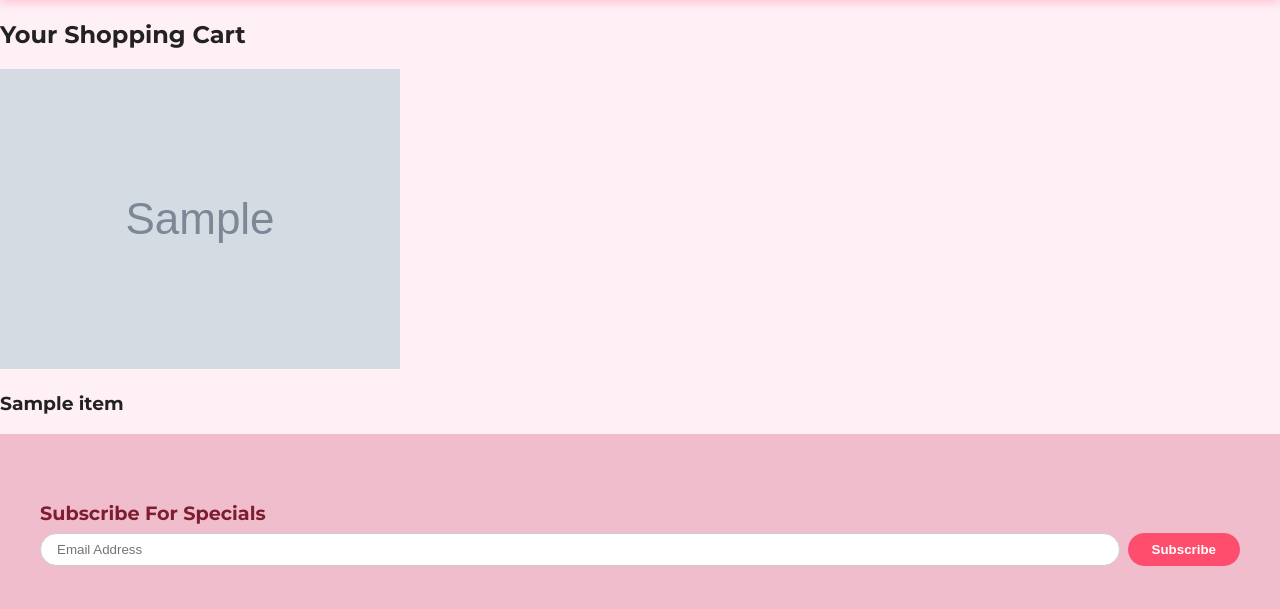
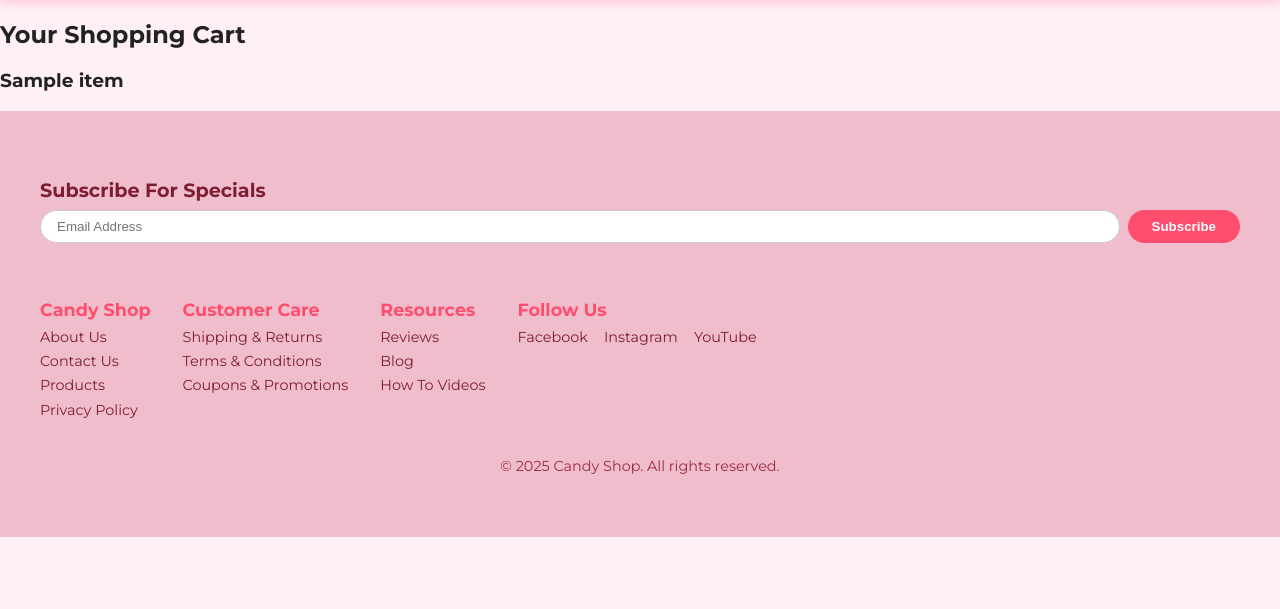
Before and after one commit to WebbCouture/candy-shop, a Django app: template main/templates/main/cart.html in a window 1280 px wide. Shown: the part 132-741 px from the top of the page. Run offline with Django 5.2, Linux system fonts and the light colour scheme; the template is opened without the code that fills it: most values are stand-ins (such as "Sample title", 1, 10 or a date in 2020); grey boxes marked "Sample" are stand-in pictures.

Commit message:
pic away from cart list

```diff
--- a/main/templates/main/cart.html
+++ b/main/templates/main/cart.html
@@ -11,7 +11,7 @@
     <div class="grid grid-cols-1 sm:grid-cols-2 md:grid-cols-3 gap-6 px-4">
       {% for item in cart %}
         <div class="cart-item bg-white shadow-lg rounded-lg p-4 text-center">
-          <img src="{{ item.image_url }}" alt="{{ item.name }}" class="w-full h-48 object-cover rounded" />
+          {# <img src="{{ item.image_url }}" alt="{{ item.name }}" class="w-full h-48 object-cover rounded" /> #}
           <h3 class="mt-4 text-xl font-semibold">{{ item.name }}</h3>
         </div>
       {% endfor %}
```
